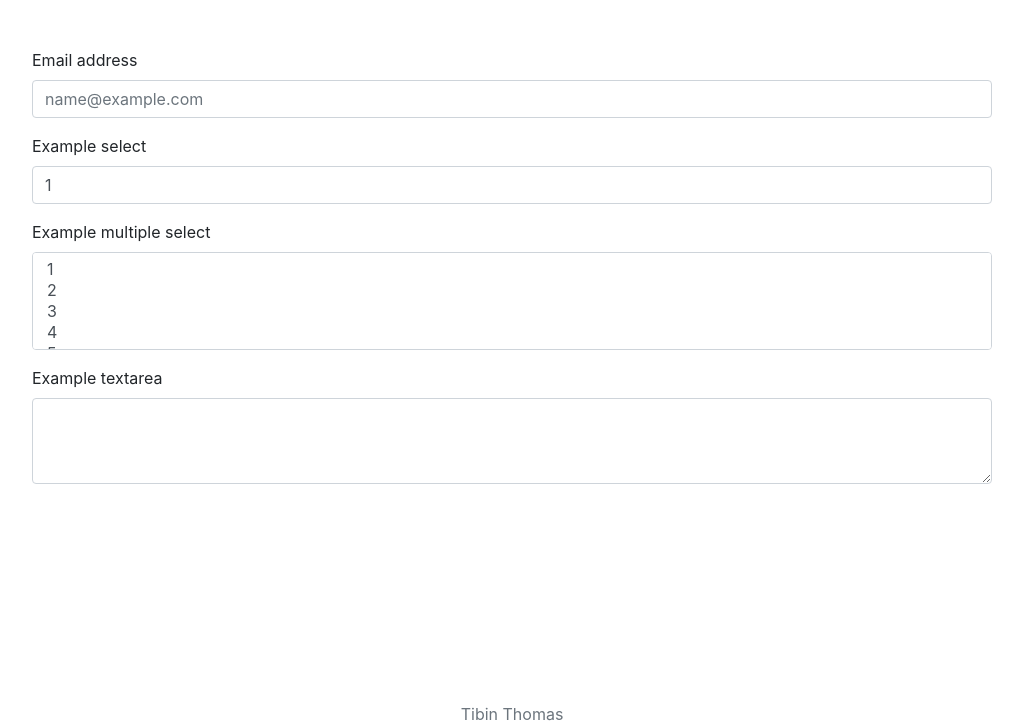
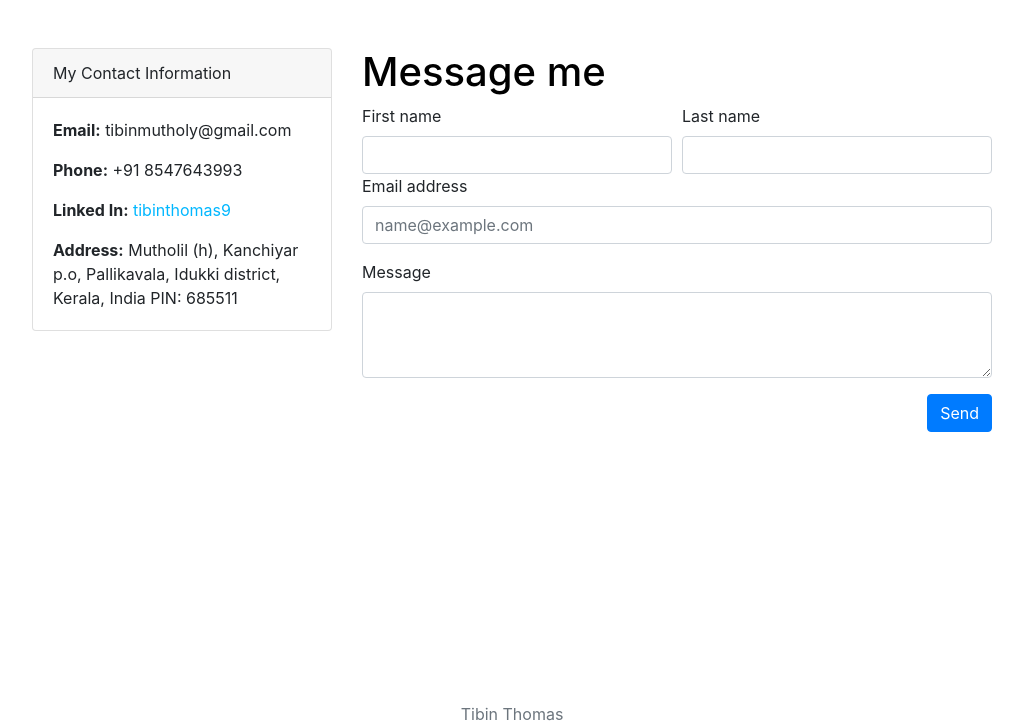
Before and after one commit to tibinthomas9/COMP229_Assign01, a Node server app: page /contactme in a window 1280 px wide. Shown: the part 58-782 px from the top of the page, without its empty margins (128-1151 px from the left). Run offline with Node 20, Linux system fonts and the light colour scheme.

Commit message:
contact me added

```diff
--- a/views/contactme.ejs
+++ b/views/contactme.ejs
@@ -18,6 +18,12 @@
 </head>
 
 <body>
+  <script>
+    function sendAction(){
+      console.log("Send!");
+      window.location.href = "/home";
+    }
+  </script>
   <header>
     <!--Navigation-->
     <%- include('../views/partials/navbar', {active: "contactme" }); %>
@@ -27,36 +33,60 @@
   <!--Body-->
   <div class="h-100 d-flex justify-content-center align-items-center ">
     <div class=" w-75 my-5 ">
-            <form>
-                <div class="form-group">
-                  <label for="exampleFormControlInput1">Email address</label>
-                  <input type="email" class="form-control" id="exampleFormControlInput1" placeholder="name@example.com">
+      <div class="row">
+        <div class="col-sm-4">
+          <div class="card">
+            <!--My Contact Information Section-->
+            <div class="card-header">
+              My Contact Information
+            </div>
+            <div class="card-body">
+              <p class="card-text"><b>Email:</b> tibinmutholy@gmail.com</p>
+              <p class="card-text"><b>Phone:</b> +91 8547643993</p>
+              <p class="card-text"><b>Linked In:</b> <a
+                  href="https://www.linkedin.com/in/tibinthomas9/">tibinthomas9</a> </p>
+              <p class="card-text">
+                <b>Address:</b>
+                Mutholil (h),
+                Kanchiyar p.o,
+                Pallikavala,
+                Idukki district,
+                Kerala, India
+                PIN: 685511
+              </p>
+            </div>
+
+          </div>
+        </div>
+        <!-- Contact Me Section-->
+        <div class="col-sm-8">
+          <h1 style="color:black;"> Message me </h1>
+          <form onsubmit="func1()">
+            <div class="form-row">
+              <div class="col">
+                <label for="fnameText">First name</label>
+                <input type="text" class="form-control" id="fnameText" placeholder="">
+              </div>
+              <div class="col">
+                <label for="lnameText">Last name</label>
+                <input type="text" class="form-control" id="lnameText" placeholder="">
+              </div>
             </div>
             <div class="form-group">
-                  <label for="exampleFormControlSelect1">Example select</label>
-                  <select class="form-control" id="exampleFormControlSelect1">
-                    <option>1</option>
-                    <option>2</option>
-                    <option>3</option>
-                    <option>4</option>
-                    <option>5</option>
-                  </select>
+              <label for="emailText">Email address</label>
+              <input type="email" class="form-control" id="emailText" placeholder="name@example.com">
             </div>
             <div class="form-group">
-                  <label for="exampleFormControlSelect2">Example multiple select</label>
-                  <select multiple class="form-control" id="exampleFormControlSelect2">
-                    <option>1</option>
-                    <option>2</option>
-                    <option>3</option>
-                    <option>4</option>
-                    <option>5</option>
-                  </select>
+              <label for="messageText">Message</label>
+              <textarea class="form-control" id="messageText" rows="3"></textarea>
             </div>
-                <div class="form-group">
-                  <label for="exampleFormControlTextarea1">Example textarea</label>
-                  <textarea class="form-control" id="exampleFormControlTextarea1" rows="3"></textarea>
+            <div class="text-right">
+              <button type="button" onclick="sendAction()" class="btn btn-primary">Send</button>
             </div>
           </form>
+        </div>
+
+      </div>
     </div>
   </div>
 
@@ -65,6 +95,7 @@
   <footer>
     <%- include('../views/partials/footer'); %>
   </footer>
+
 </body>
 
 </html>
```
Lines whose indentation alone changed are shown as unchanged.
